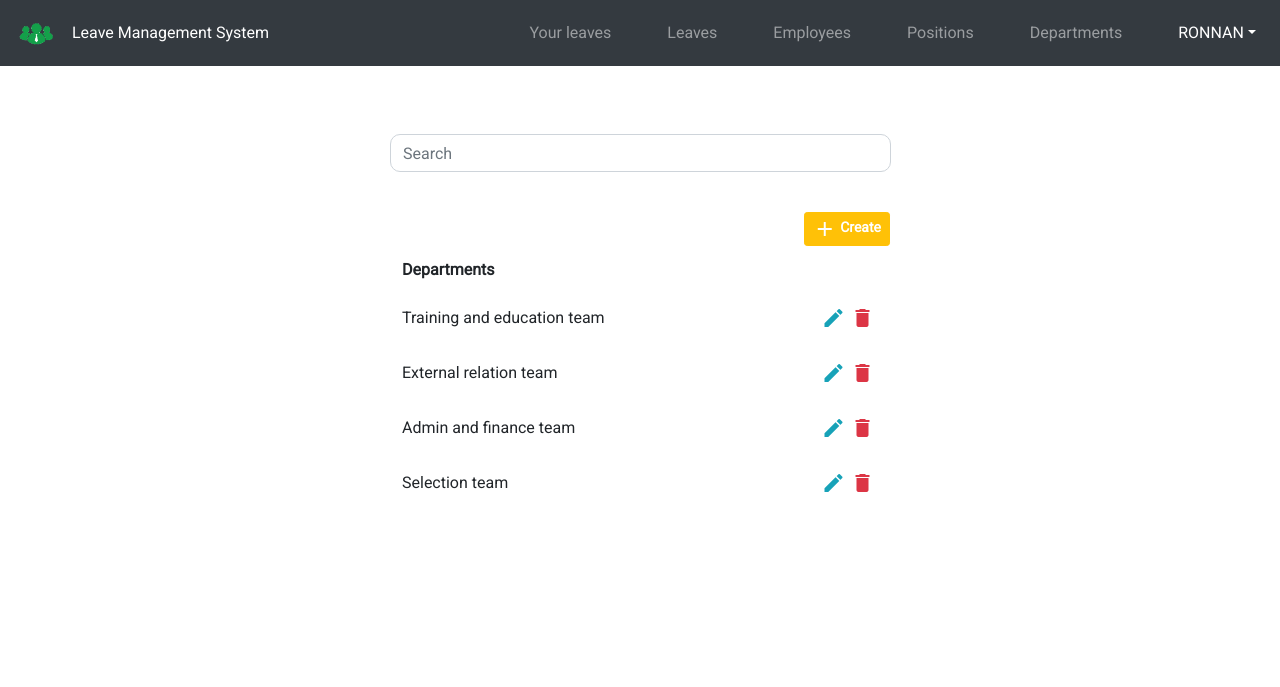
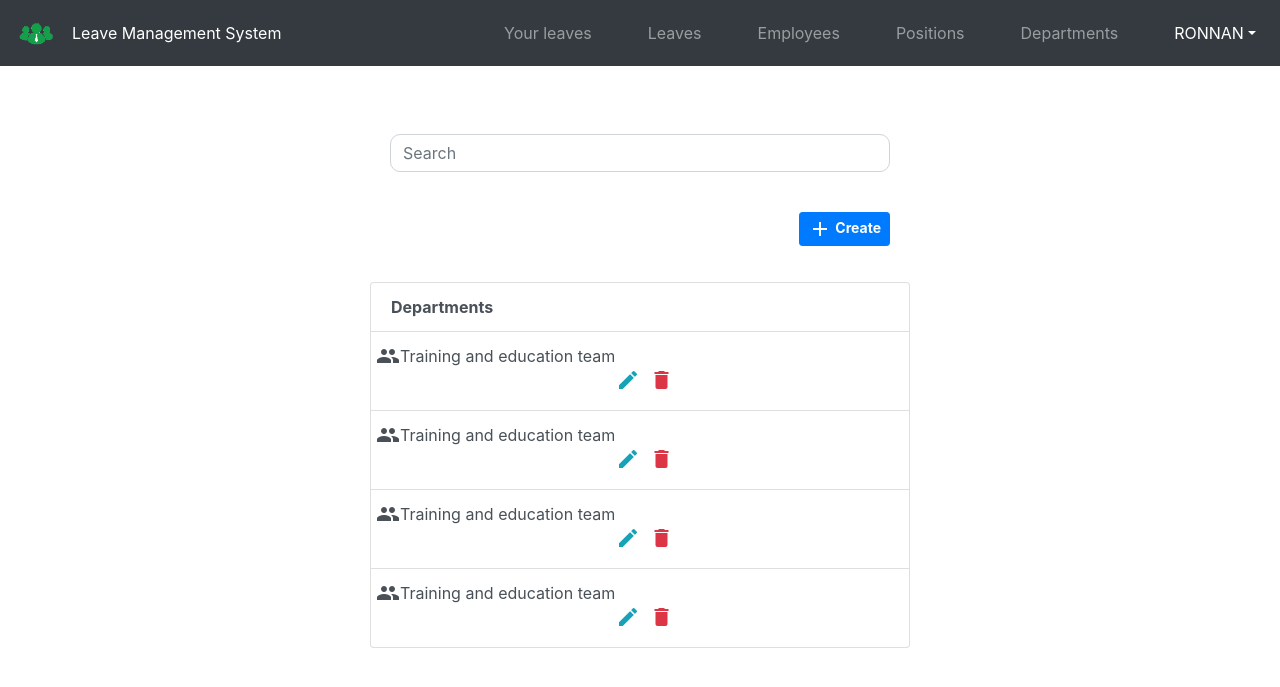
Before and after one commit to pnc-virtual-company/2020-G7-LMS, a CodeIgniter 4 app: template app/Views/departments/department.php in a window 1280 px wide. Shown: the top 687 px of the page. Run offline with PHP 8.4 and a stand-in for CodeIgniter, Linux system fonts and the light colour scheme; the template is opened without the code that fills it, so the values that code supplies are empty; some libraries are stand-ins or nearby versions.

Commit message:
#7 add style of department view

```diff
--- a/app/Views/departments/department.php
+++ b/app/Views/departments/department.php
@@ -1,3 +1,4 @@
+
 <?= $this->extend('layouts/main') ?>
 <?= $this->section('content') ?>
 <?= $this->include('layouts/menu') ?>
@@ -9,47 +10,60 @@
                     <form action="">
                     <div class="input-group mb-3">
                       <input type="text" class="form-control" id="search" placeholder="Search">
-                      <div class="input-group-append">
                     </div>
-                </div><br>
-                    <div class="text-right">
-                        <a href="" class="btn btn-warning btn-sm text-white font-weight-bolder" data-toggle="modal" data-target="#createDepartment">
+                    <br>
+                    <ul class="text-right">
+                        <a href="" class="btn btn-primary btn-sm text-white font-weight-bolder" data-toggle="modal" data-target="#createDepartment">
                         <i class="material-icons float-left" data-toggle="tooltip" title="Create Department!" data-placement="left">add</i>&nbsp;Create
                         </a>
                     </div>
-
                     <table class="table table-borderless table-hover">
-                      <tr>
-                        <th>Departments</th>
-                      </tr>
-                      <tr>
-                        <td>Training and education team</td>
-                        <td class="icon-blog">
+                    <div class="list-group">
+                        <div class="list-group-item list-group-item-action" data-toggle="modal" data-target="#updateDepartment">
+                            <strong><span>Departments</span></strong>
+                        </div>
+                        <div class="list-group-item list-group-item-action">
+                          <div class="row">
+                            <i class="material-icons ">people</i>
+                              <span>Training and education team </span>
+                              <i class="icon1-blog">
                             <a href="" data-toggle="modal" data-target="#updateDepartment"><i class="material-icons text-info" data-toggle="tooltip" title="Edit Department!"  data-placement="left">edit</i></a>
                             <a href="" data-toggle="tooltip" title="Delete Department!" data-placement="right" class="delete"><i class="material-icons text-danger" onclick="return confirm('Are you sure you want to remove the selected departments?');">delete</i></a>
-                        </td>
-                      </tr>
-                      <tr>
-                        <td>External relation team</td>
-                        <td class="icon-blog">
+                            </i>
+                          </div>
+
+                        </div>
+                        <div class="list-group-item list-group-item-action">
+                        <div class="row">
+                            <i class="material-icons ">people</i>
+                              <span>Training and education team </span>
+                              <i class="icon1-blog">
                             <a href="" data-toggle="modal" data-target="#updateDepartment"><i class="material-icons text-info" data-toggle="tooltip" title="Edit Department!"  data-placement="left">edit</i></a>
                             <a href="" data-toggle="tooltip" title="Delete Department!" data-placement="right" class="delete"><i class="material-icons text-danger" onclick="return confirm('Are you sure you want to remove the selected departments?');">delete</i></a>
-                        </td>
-                      </tr>
-                      <tr>
-                        <td>Admin and finance team</td>
-                        <td class="icon-blog">
+                            </i>
+                          </div>
+                        </div>
+                        <div class="list-group-item list-group-item-action">
+                        <div class="row">
+                            <i class="material-icons ">people</i>
+                              <span>Training and education team </span>
+                              <i class="icon1-blog">
                             <a href="" data-toggle="modal" data-target="#updateDepartment"><i class="material-icons text-info" data-toggle="tooltip" title="Edit Department!"  data-placement="left">edit</i></a>
                             <a href="" data-toggle="tooltip" title="Delete Department!" data-placement="right" class="delete"><i class="material-icons text-danger" onclick="return confirm('Are you sure you want to remove the selected departments?');">delete</i></a>
-                        </td>
-                      </tr>
-                      <tr>
-                        <td>Selection team</td>
-                        <td class="icon-blog">
+                            </i>
+                          </div>
+                        </div>
+                        <div class="list-group-item list-group-item-action">
+                        <div class="row">
+                            <i class="material-icons ">people</i>
+                              <span>Training and education team </span>
+                              <i class="icon1-blog">
                             <a href="" data-toggle="modal" data-target="#updateDepartment"><i class="material-icons text-info" data-toggle="tooltip" title="Edit Department!"  data-placement="left">edit</i></a>
                             <a href="" data-toggle="tooltip" title="Delete Department!" data-placement="right" class="delete"><i class="material-icons text-danger" onclick="return confirm('Are you sure you want to remove the selected departments?');">delete</i></a>
-                        </td>
-                      </tr>
+                            </i>
+                          </div>
+                        </div>
+                    </ul>
 				            </table>
                   </form>
                 </div>
@@ -78,7 +92,7 @@
           </div>
           <a data-dismiss="modal" class="closeModal">DISCARD</a>
           &nbsp;
-		  <input type="submit" value="CREATE" class="createBtn text-warning">
+          <input type="submit" value="CREATE" class="btn text-warning">
           </div>
         </form>
       </div>
@@ -106,7 +120,7 @@
           </div>
             <a data-dismiss="modal" class="closeModal">DISCARD</a>
             &nbsp;
-		  <input type="submit" value="UPDATE" class="createBtn text-warning">
+              <input type="submit" value="UPDATE" class="btn text-warning">
           </div>
         </form>
       </div>
--- a/public/css/custom.css
+++ b/public/css/custom.css
@@ -1,95 +1,4 @@
 @import url("https://fonts.googleapis.com/css?family=Roboto");
-body {
-  font-family: 'Roboto', sans-serif;
-}
-.auth__header {
-  padding: 13vh 1rem calc(11vh + 35px);
-  display: -webkit-box;
-  display: flex;
-  -webkit-box-align: center;
-          align-items: center;
-  -webkit-box-pack: center;
-          justify-content: center;
-  background-color: #f0f0f0;
-  background-image: -webkit-gradient(linear, left top, left bottom, from(#3280e4), to(#584dc3));
-  background-image: linear-gradient(#3280e4, #584dc3);
-  background-size: cover;
-  background-position: center center;
-  position: relative;
-  box-shadow: 0 3px 5px rgba(0, 0, 0, 0.3);
-}
-.auth__header:before {
-  content: "";
-  position: absolute;
-  left: 0;
-  top: 0;
-  right: 0;
-  bottom: 0;
-}
-.auth__logo {
-  position: relative;
-  z-index: 18;
-  padding: 10px;
-  overflow: hidden;
-}
-.auth__body {
-  padding-bottom: 2rem;
-}
-.auth__form {
-  min-width: 280px;
-  max-width: 340px;
-  margin: auto;
-  margin-top: -40px;
-  padding: 0 10px;
-  position: relative;
-  z-index: 9;
-}
-.auth__form_body {
-  padding: 0.7rem 1.5rem 35px;
-  border-radius: 0.5rem;
-  background: #fff;
-  border: 1px solid #eee;
-  box-shadow: 0 4px 10px rgba(0, 0, 0, 0.15);
-}
-.auth__form_title {
-  font-size: 1.3rem;
-  text-align: center;
-  text-transform: uppercase;
-  margin-bottom: 1.2rem;
-}
-.auth__form_actions {
-  text-align: center;
-  padding: 0 2rem;
-  margin-top: -25px;
-}
-.auth__form_actions .btn {
-  border-radius: 30px;
-  box-shadow: 0 2px 12px rgba(50, 128, 228, 0.5);
-}
-.bg-img {
-  background-image: linear-gradient(#068a78, #075a5a);
-  background-size: cover;
-  background-position: center center;
-}
-.closeModal {
-  cursor: pointer;
-}
-.createBtn {
-  all: unset;
-  outline:none;
-}
-.pizzaName::first-letter {
-  color:rgb(209, 12, 150);
-  font-weight: bolder;
-  font-size: 1.2em;
-}
-.hide {
-  opacity: 0;
-}
-
-.mt-10 {
-  margin-top: 100px !important;
-}
 
 a{
   margin-left: 40px;
@@ -110,10 +19,6 @@ a{
 .close{
   font-size: 20px;
 }
-.icon-blog{
-  margin-left:150px;
-  display: flex;
-}
 .blog-icon{
   margin-left:220px;
   display: flex;
@@ -124,3 +29,9 @@ a{
 .icon-edit{
   margin-right:-11px;
 }
+.icon1-blog{
+  margin-left:200px;
+}
+.icon2-blog{
+  margin-left:100px;
+}
```
Lines whose indentation alone changed are shown as unchanged.
